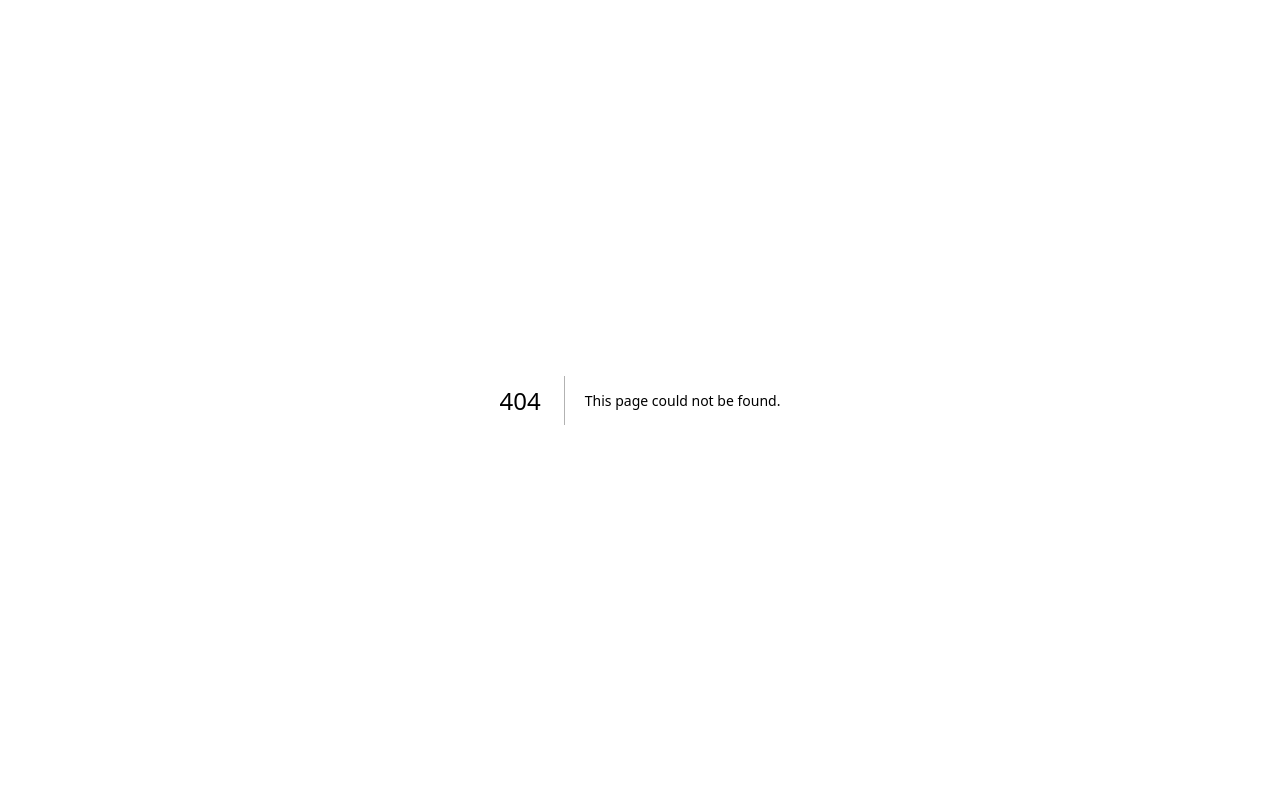
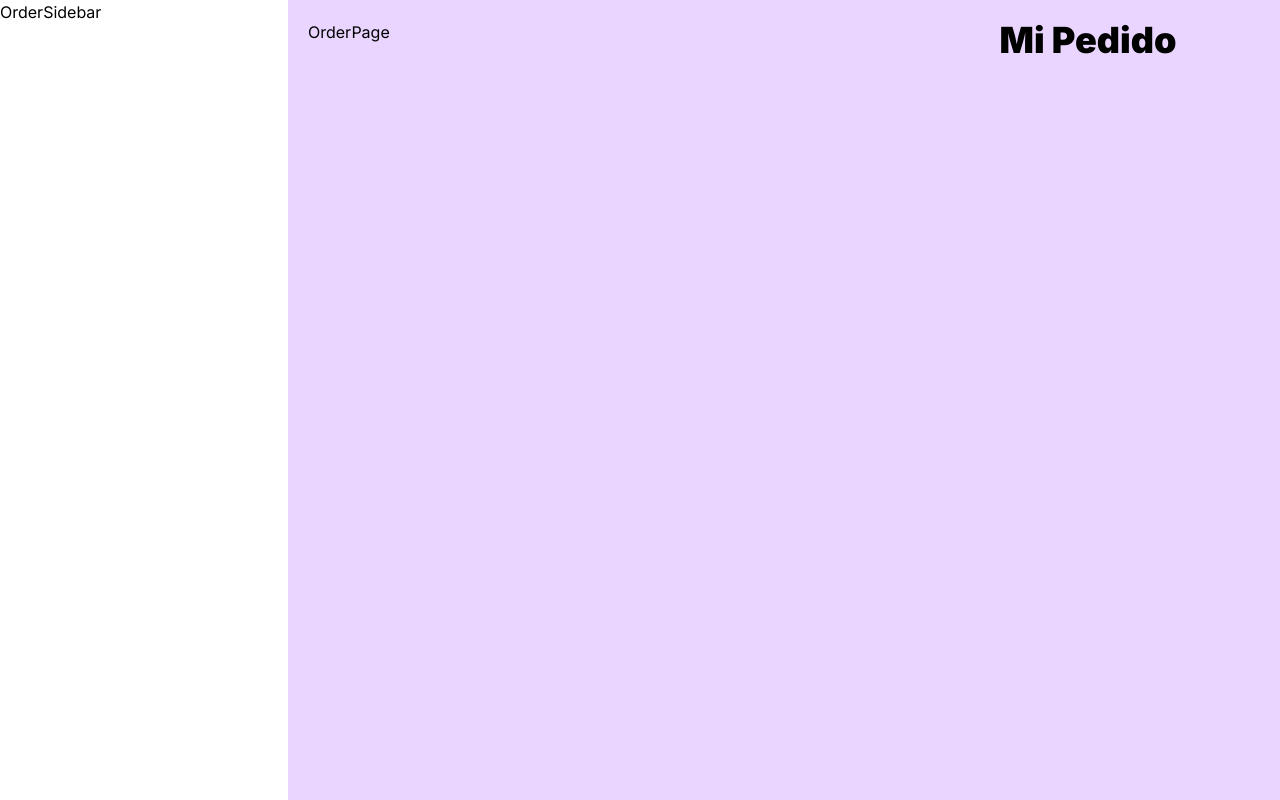
Before and after one commit to Lilian1306/Quiosco-Next.js, a Next.js app: page /order in a window 1280 px wide. Before the commit this address had no page. Built offline with nearby package versions, Linux system fonts and the light colour scheme.

Commit message:
Creando los contenedores principales

```diff
--- a/app/layout.tsx
+++ b/app/layout.tsx
@@ -1,17 +1,8 @@
 import type { Metadata } from "next";
-import localFont from "next/font/local";
+import { Inter } from 'next/font/google'
 import "./globals.css";
 
-const geistSans = localFont({
-  src: "./fonts/GeistVF.woff",
-  variable: "--font-geist-sans",
-  weight: "100 900",
-});
-const geistMono = localFont({
-  src: "./fonts/GeistMonoVF.woff",
-  variable: "--font-geist-mono",
-  weight: "100 900",
-});
+const inter = Inter({ subsets: ["latin"]})
 
 export const metadata: Metadata = {
   title: "Quiosco Next.js con App Router y Prisma",
@@ -26,7 +17,7 @@ export default function RootLayout({
   return (
     <html lang="en">
       <body
-        className={`${geistSans.variable} ${geistMono.variable} antialiased`}
+        className={`${inter.className} bg-purple-200`}
       >
         {children}
       </body>
--- /dev/null
+++ b/app/order/layout.tsx
@@ -0,0 +1,19 @@
+import OrderSidebar from "@/components/OrderSidebar";
+import OrderSummary from "@/components/OrderSummary";
+
+export default function RootLayout({children }: Readonly<{ children: React.ReactNode }>) {
+
+    return (
+        <>
+          <div className="md:flex">
+             <OrderSidebar/>
+
+             <main className="md:flex-1 md:h-screen sm:overflow-y-scroll p-5">
+                {children}
+             </main>
+
+             <OrderSummary/>
+          </div>
+        </>
+    )
+    }
--- /dev/null
+++ b/app/order/page.tsx
@@ -0,0 +1,9 @@
+import React from 'react'
+
+export default function OrderPage() {
+  return (
+    <div>
+      OrderPage
+    </div>
+  )
+}
--- a/app/products/page.tsx
+++ b/app/products/page.tsx
@@ -1,10 +1,10 @@
-import Sidebar from "@/components/sidebar"
+
 
 export default function ProductsPage(){
 
-    console.log('desde el servidor')
+
 
     return (
-       <Sidebar/>
+        <h1>Product Page</h1>
     )
 }
--- /dev/null
+++ b/components/OrderSidebar.tsx
@@ -0,0 +1,10 @@
+
+
+
+export default function OrderSidebar() {
+  return (
+    <aside className="md:w-72 md:h-screen bg-white">
+      OrderSidebar
+    </aside>
+  )
+}
--- /dev/null
+++ b/components/OrderSummary.tsx
@@ -0,0 +1,9 @@
+
+
+export default function OrderSummary() {
+  return (
+    <aside className="lg:h-screen lg:overflow-y-scroll md:w-64 lg:w-96 p-5">
+      <h1 className="text-4xl text-center font-black">Mi Pedido</h1>
+    </aside>
+  )
+}
--- a/components/Sidebar.tsx
+++ /dev/null
@@ -1,11 +0,0 @@
-"use client"
-
-export default function Sidebar() {
-
-    console.log('desde el sidebar')
-  return (
-    <div>
-      Sidebar
-    </div>
-  )
-}
```
